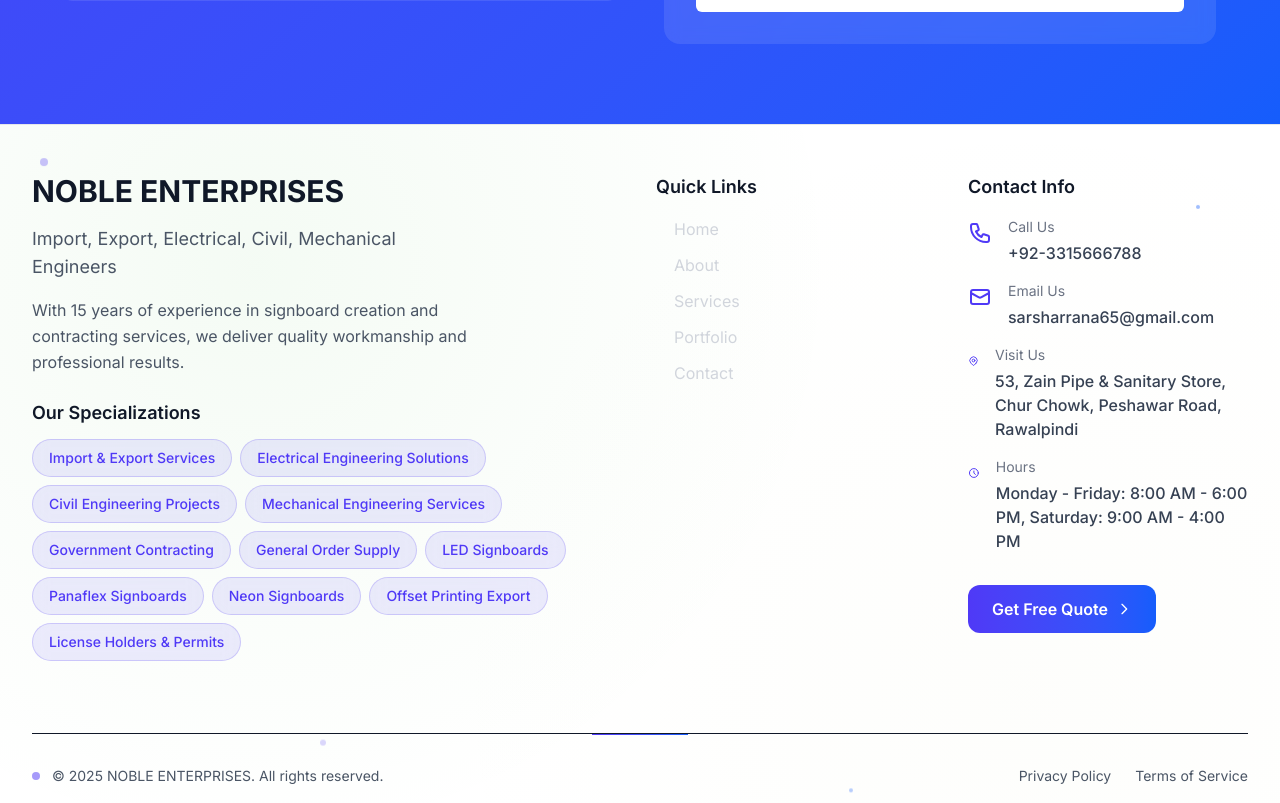
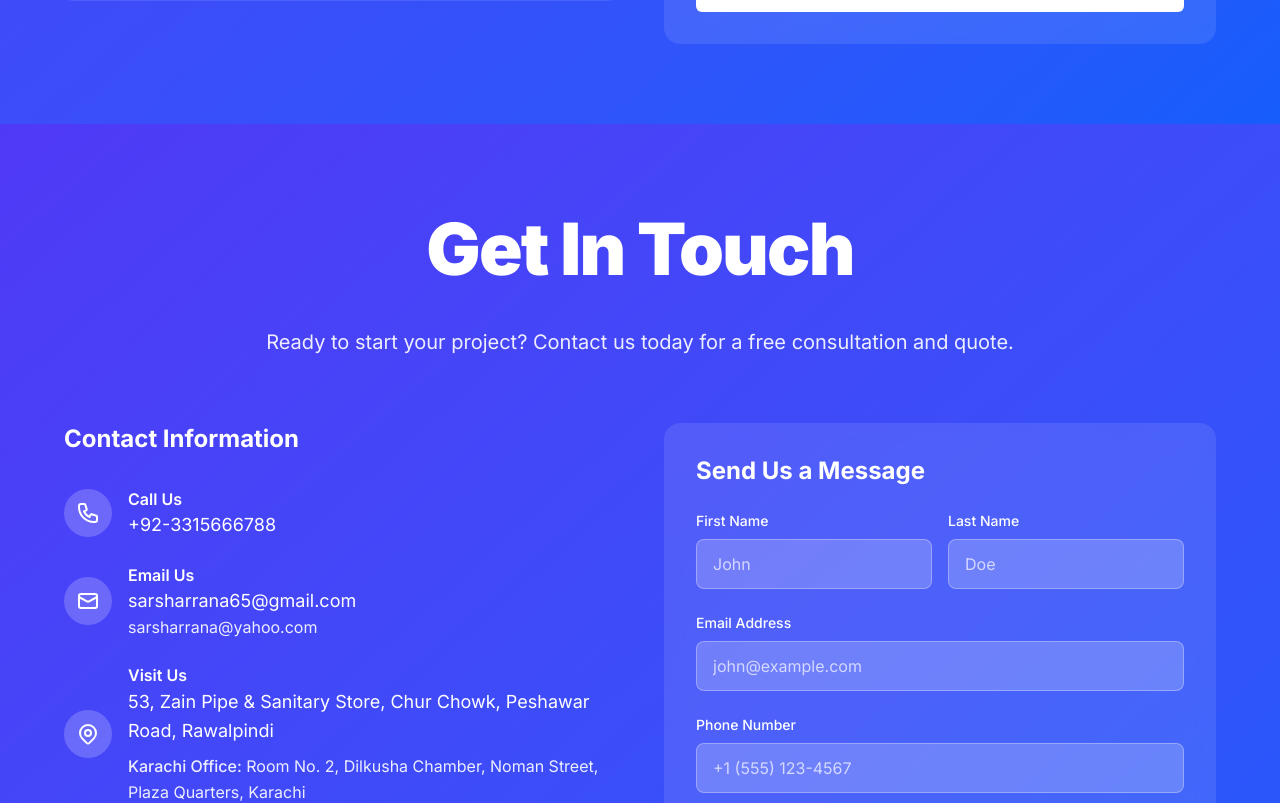
Before and after one commit to SafeerAhmed54/business-website, a Next.js app: page / in a window 1280 px wide. Shown: the part 7568-8371 px from the top of the page. Built offline with nearby package versions, Linux system fonts and the light colour scheme; a web font is replaced by a local one.

Commit message:
Update page.tsx

```diff
--- a/app/page.tsx
+++ b/app/page.tsx
@@ -143,6 +143,13 @@ export default function Home() {
           </ErrorBoundary>
         </section>
 
+        {/* Contact Section - Get In Touch */}
+        <section id="contact" className="scroll-mt-20">
+          <ErrorBoundary>
+            <Contact businessInfo={businessInfo} />
+          </ErrorBoundary>
+        </section>
+
         {/* Footer - Additional Information */}
         <ErrorBoundary>
           <Footer
```
